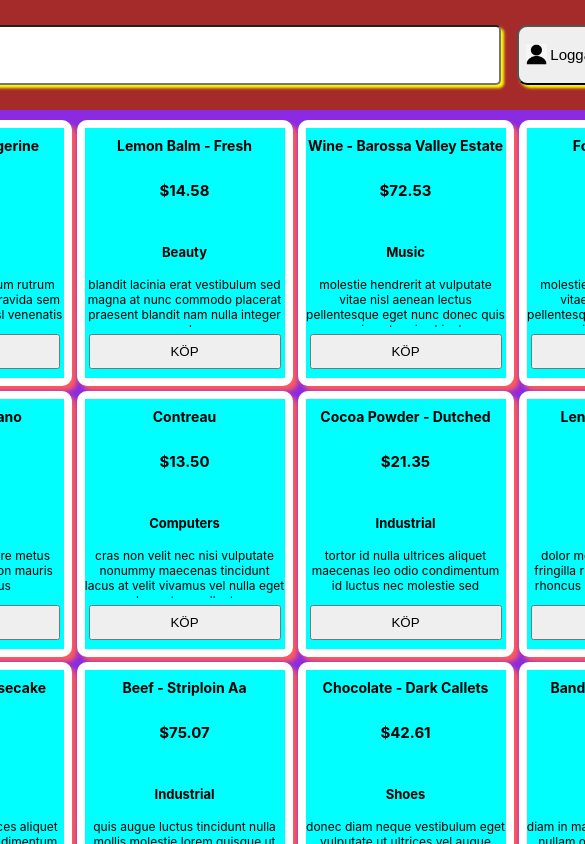
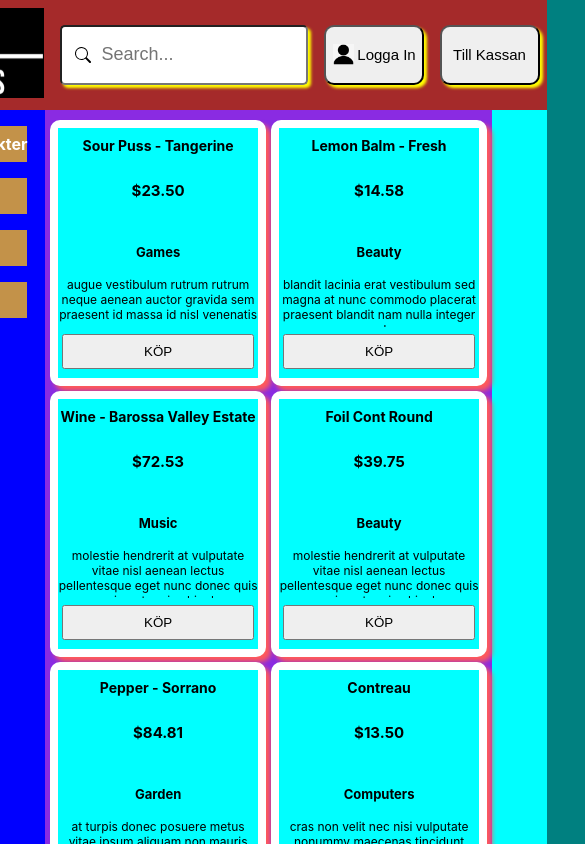
Before and after one commit to PUVSNV21-KVALIT21/Grupp2, a React (Create React App) app in the folder frontend/: page / in a window 390 px wide. Shown: the top 844 px of the page, 585 px wide, since content can reach past the window. Built offline with nearby package versions, Linux system fonts and the light colour scheme.

Commit message:
added media queries to product grid

```diff
--- a/frontend/src/App.css
+++ b/frontend/src/App.css
@@ -3,3 +3,7 @@
   justify-content: center;
   background-color: teal;
 }
+
+/* * {
+  box-sizing: border-box;
+} */
--- a/frontend/src/Pages/ProductPage/productpage-style.css
+++ b/frontend/src/Pages/ProductPage/productpage-style.css
@@ -1,11 +1,29 @@
 .products {
+  /* max-width: 1250px; */
+  /* margin: 0 auto; */
   display: grid;
-  /* justify-items: start; */
+  column-gap: 5px;
   grid-template-columns: repeat(4, 1fr);
-  column-gap: 5px;
+
   padding: 5px;
-  /* grid-template-rows: repeat(2, 1fr); */
-  /* width: 100%; */
-  /* height: fit-content; */
+  max-width: auto;
   background-color: blueviolet;
 }
+
+@media (max-width: 1100px) {
+  .products {
+    grid-template-columns: repeat(3, 1fr);
+    justify-items: stretch;
+  }
+}
+
+@media (max-width: 875px) {
+  .products {
+    grid-template-columns: repeat(2, 1fr);
+  }
+}
+
+/* * {
+  border: 0 solid;
+  box-sizing: border-box;
+} */
--- a/frontend/src/Product-Component/product-component-style.css
+++ b/frontend/src/Product-Component/product-component-style.css
@@ -1,7 +1,6 @@
 .product-wrapper {
   display: flex;
   justify-content: center;
-  align-items: center;
   background-color: white;
   width: 200px;
   height: 250px;
```
